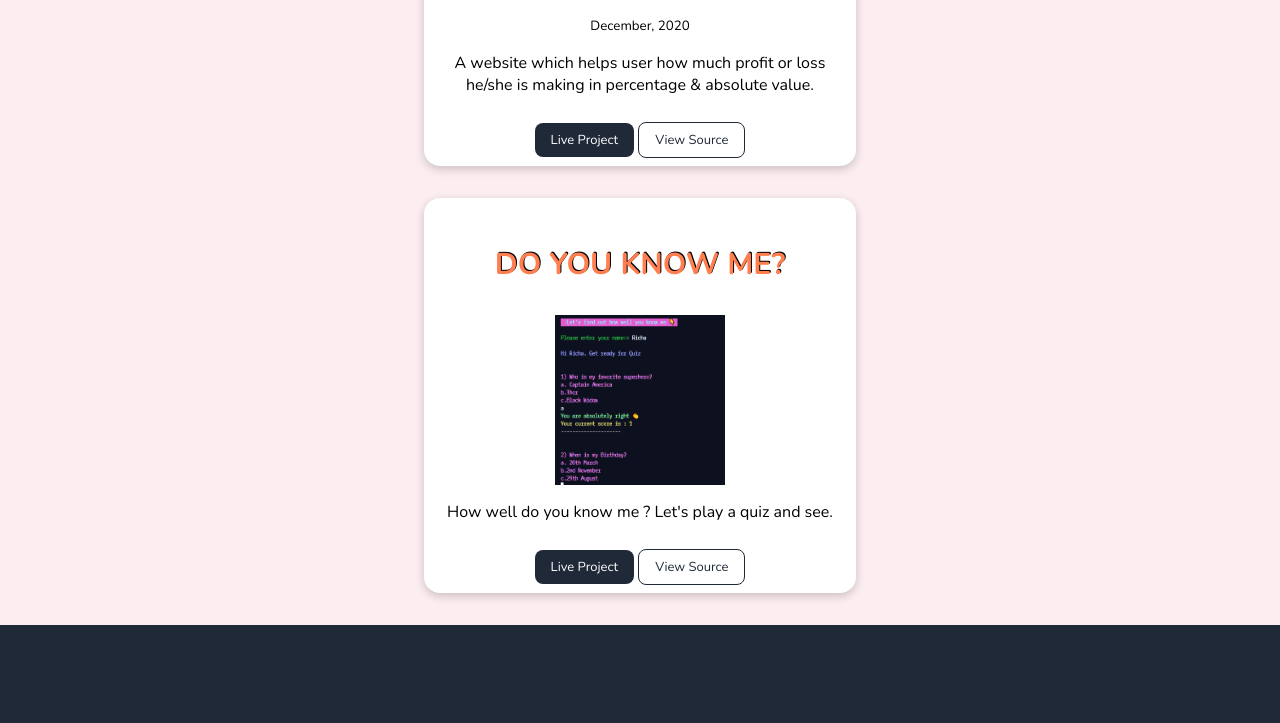
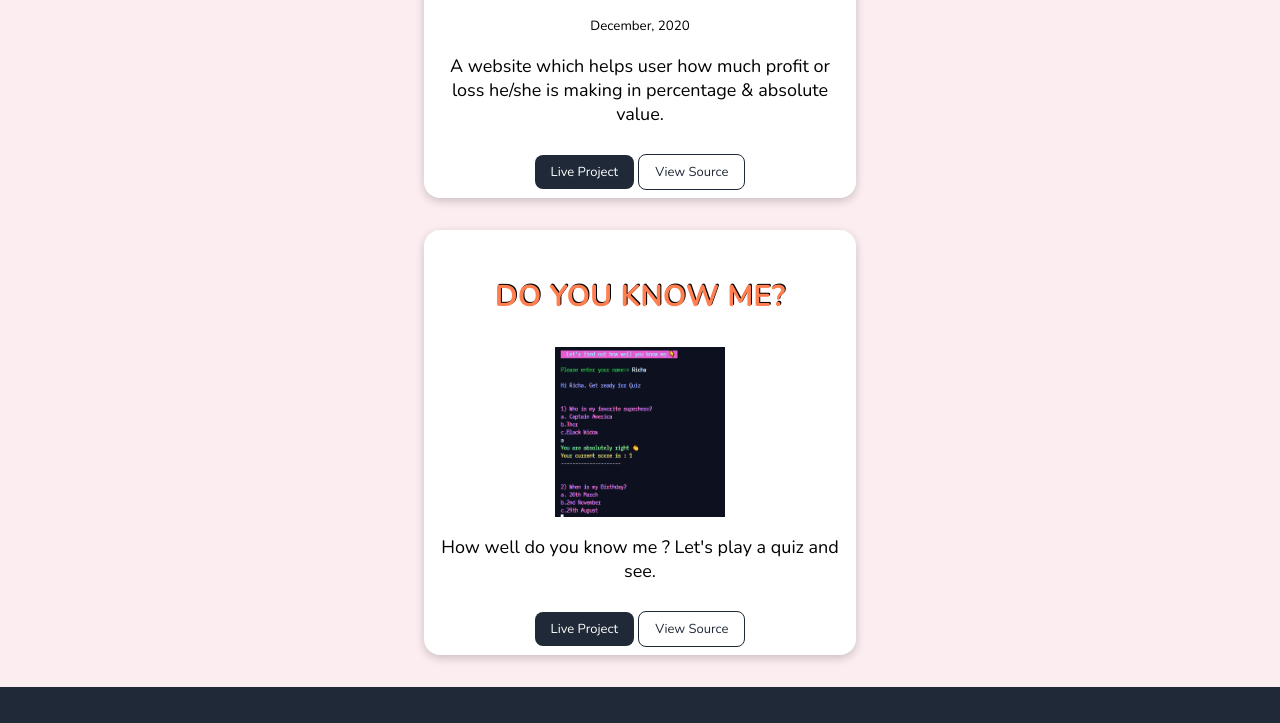
Before and after one commit to Richa-rani02/Richa-Rani-portfolio, a plain HTML site: page blogs.html in a window 1280 px wide. Shown: the part 684-1407 px from the top of the page. Drawn offline with nearby package versions, Linux system fonts and the light colour scheme.

Commit message:
refactor:style updated

```diff
--- a/project_blog.css
+++ b/project_blog.css
@@ -149,6 +149,10 @@ body {
     margin: auto;
 }
 
+.section p {
+    font-size: large;
+}
+
 a:hover {
     cursor: pointer;
     background-color: #6B7280;
```
